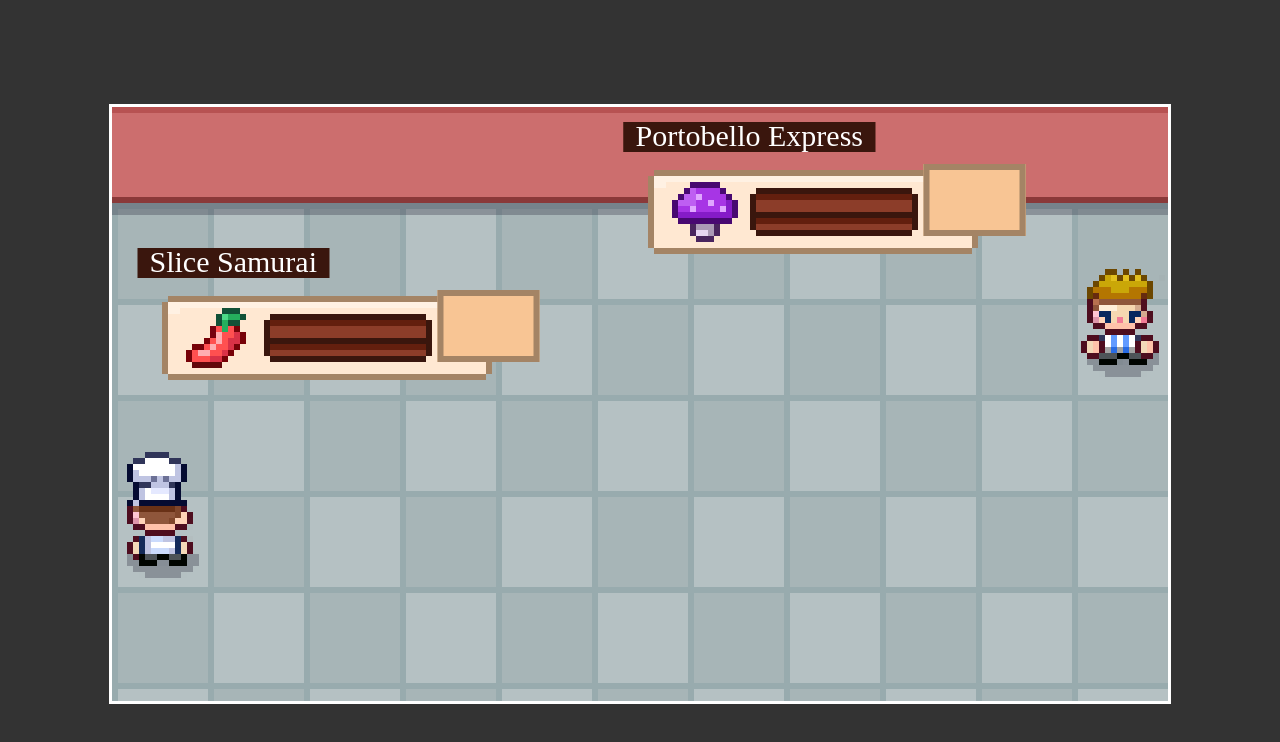
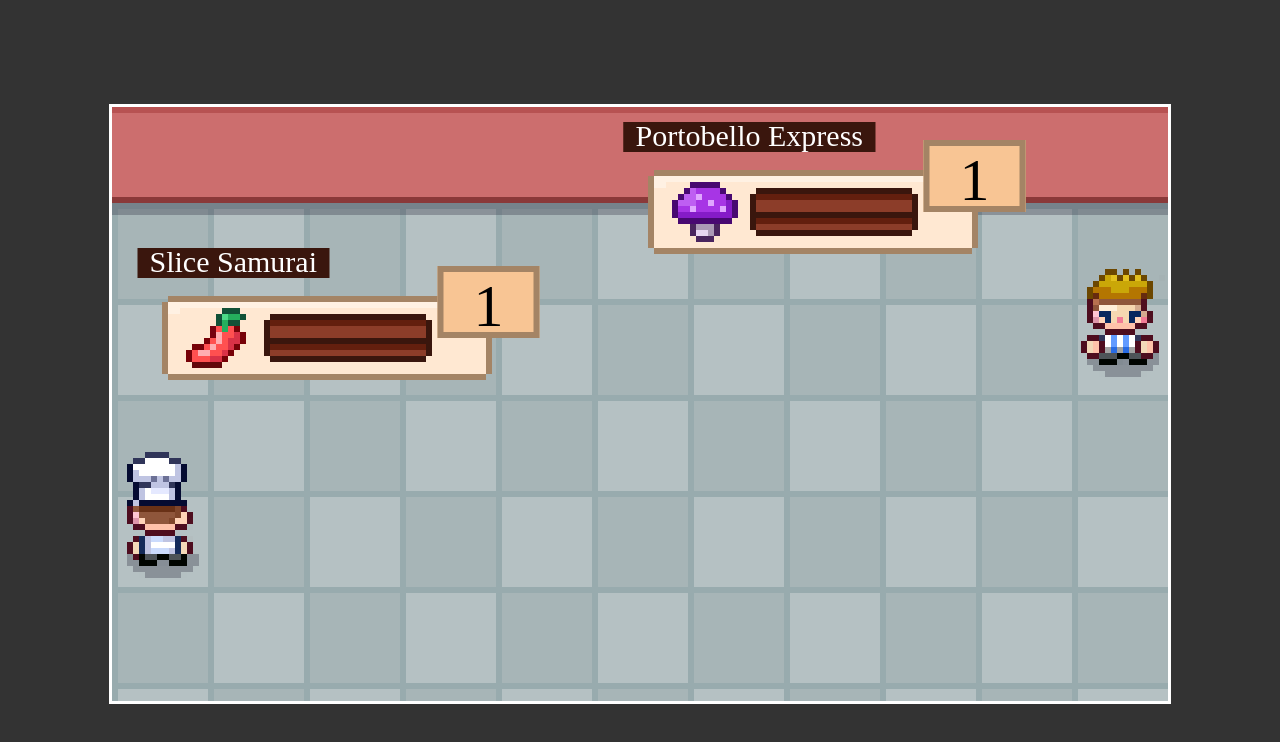
Before and after one commit to DDeShon/js-rpg-game-tutorial-1, a plain HTML site: page index.html in a window 1280 px wide. Drawn offline with Linux system fonts and the light colour scheme.

Commit message:
working on Combatant class

```diff
--- a/Battle/Combatant.js
+++ b/Battle/Combatant.js
@@ -4,6 +4,11 @@ class Combatant {
       this[key] = config[key];
     });
     this.battle = battle;
+  }
+
+  get hpPercent() {
+    const percent = (this.hp / this.maxHP) * 100;
+    return percent > 0 ? percent : 0;
   }
 
   createELement() {
@@ -28,6 +33,10 @@ class Combatant {
         </svg>
         <p class="Combatant_status"></p>
     `;
+
+    this.hpFills = this.hudElement.querySelectorAll(
+      ".Combatant_life-container > rect"
+    );
   }
 
   update(changes = {}) {
@@ -35,10 +44,18 @@ class Combatant {
     Object.keys(changes).forEach((key) => {
       this[key] = changes[key];
     });
+
+    this.hpFills.forEach(
+      (rect) => (rect.computedStyleMap.width = `${this.hpPercent}%`)
+    );
+
+    this.hudElement.querySelector(".Combatant_level").innerText = this.level;
   }
 
   init(container) {
     this.createELement();
     container.appendChild(this.hudElement);
+
+    this.update();
   }
 }
--- a/styles/Combatant.css
+++ b/styles/Combatant.css
@@ -90,9 +90,9 @@
 
 .Combatant_level {
     position: absolute;
-    font-size: 12px;
+    font-size: 10px;
     right: 2px;
-    top: -1px;
+    top: -5px;
     width: 17px;
     height: 12px;
     display: flex;
```
